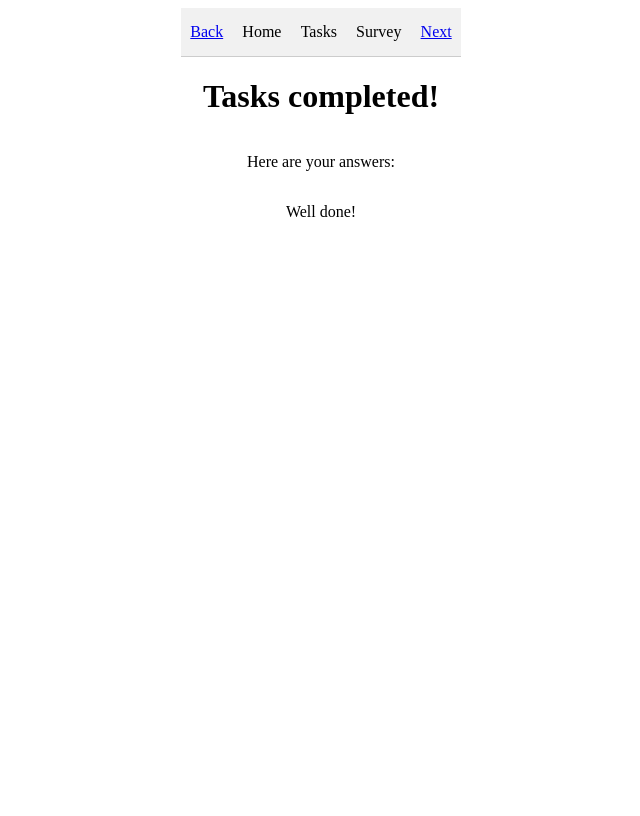
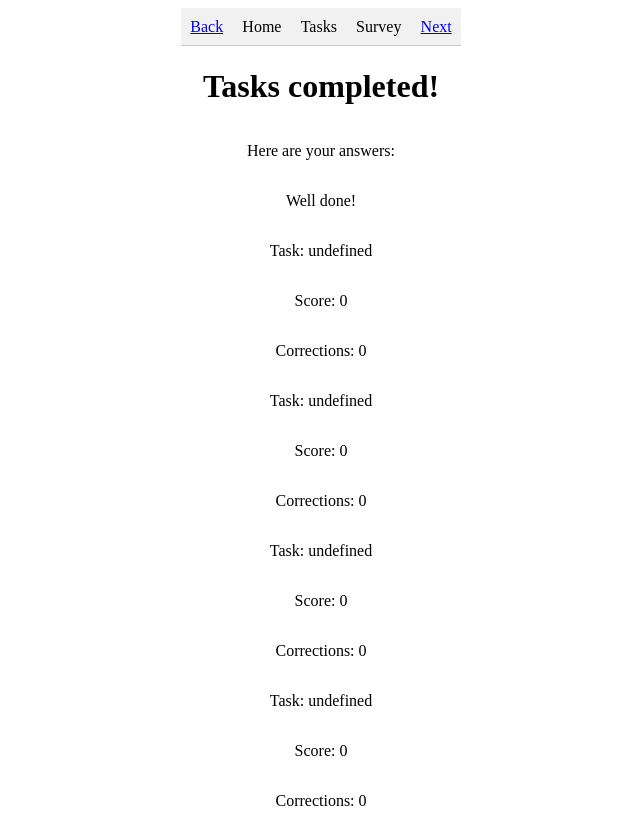
Before and after one commit to ntnon/svelte-cog, a SvelteKit app: page /tasks/completed in a window 1280 px wide. Shown: the whole page, without its empty margins (319-959 px from the left). Built offline with nearby package versions, Linux system fonts and the light colour scheme.

Commit message:
Add task data display in completed page

```diff
--- a/src/routes/tasks/completed/+page.svelte
+++ b/src/routes/tasks/completed/+page.svelte
@@ -1,6 +1,22 @@
 <script lang="ts">
+	import type { ITaskData } from '$lib/dataInterfaces';
+	import { getDataStore } from '$lib/state.svelte';
+
+	const wordRegistration = getDataStore<ITaskData>('wordRegistration');
+	const wordRecall = getDataStore<ITaskData>('wordRecall');
+	const clockDraw = getDataStore<ITaskData>('clockDraw');
+	const clockPoint = getDataStore<ITaskData>('clockPoint');
+
+	const allStores = [$wordRecall, $wordRegistration, $clockDraw, $clockPoint];
+	console.log($wordRegistration);
 </script>
 
 <h1>Tasks completed!</h1>
 <p>Here are your answers:</p>
 <p>Well done!</p>
+
+{#each allStores as store}
+	<p>Task: {store.id}</p>
+	<p>Score: {store.score}</p>
+	<p>Corrections: {store.corrections}</p>
+{/each}
```
